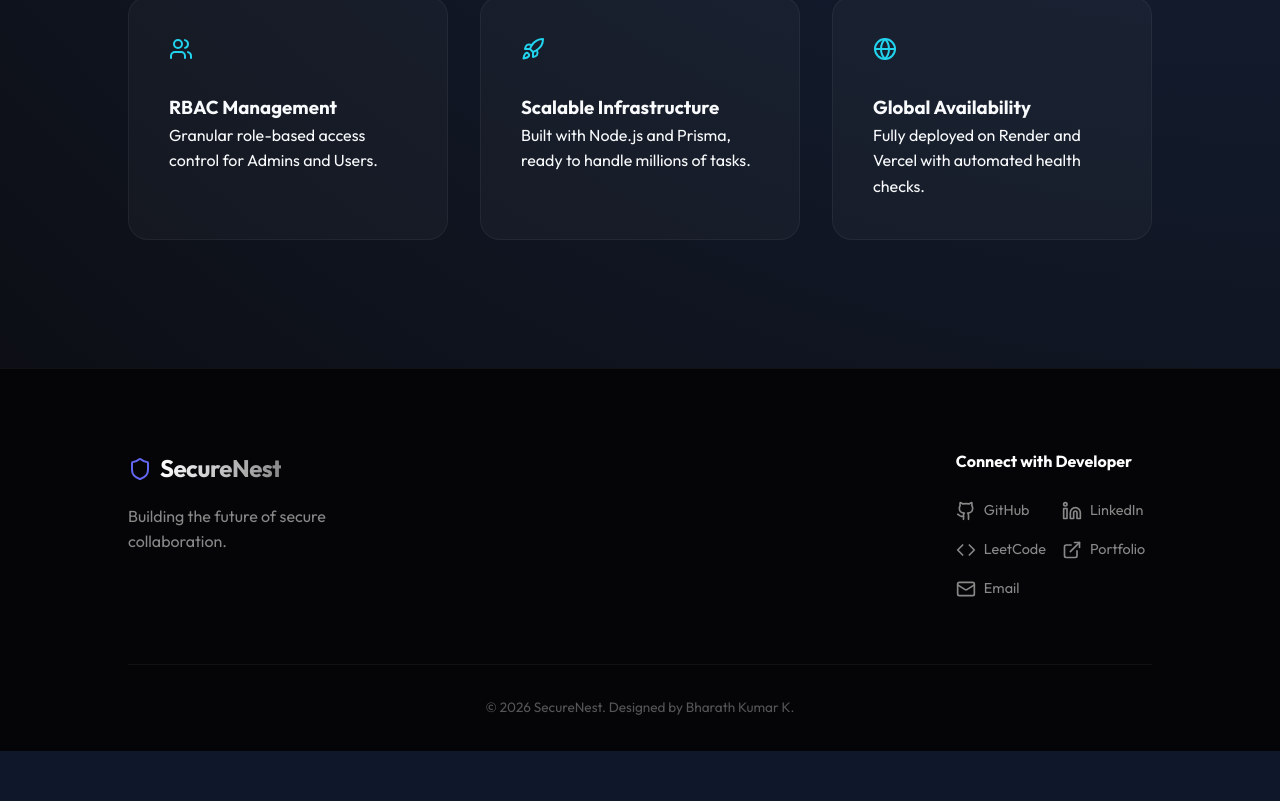
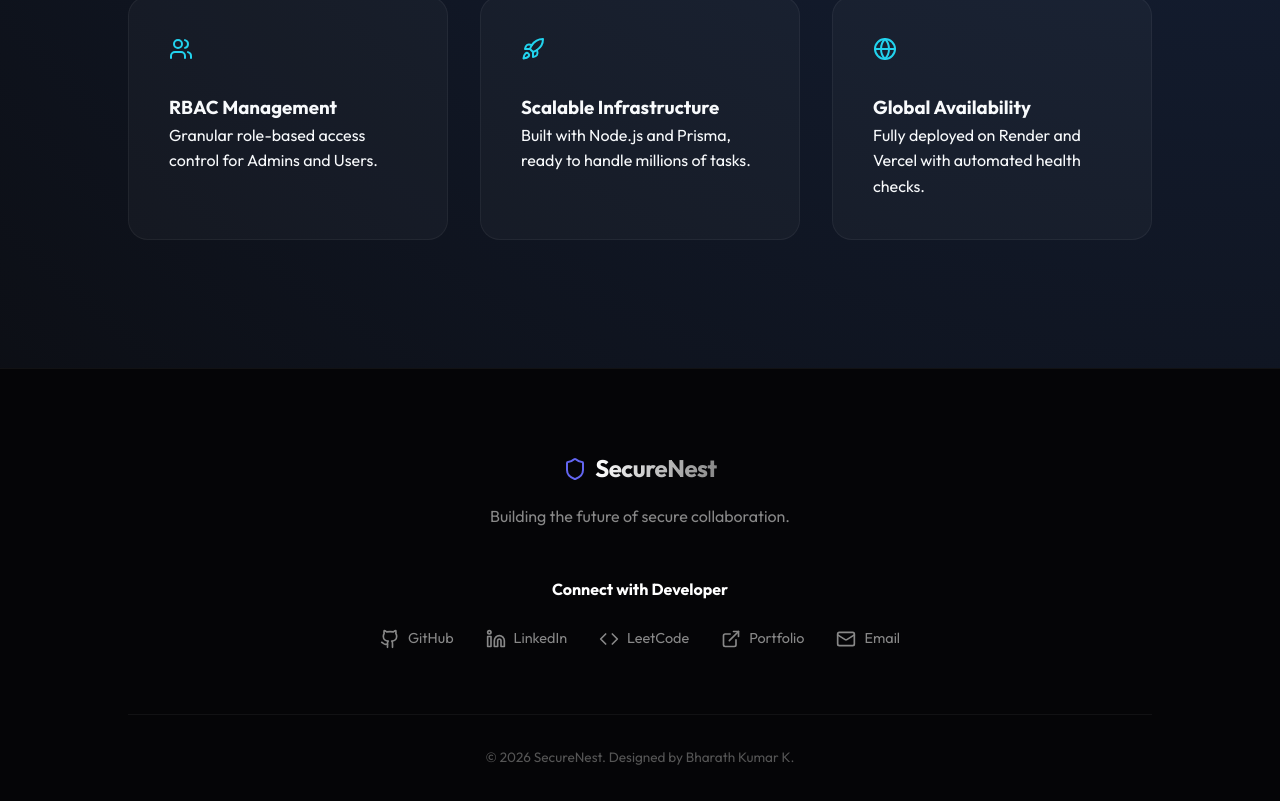
Before and after one commit to Bharath-Kumar-K-0930/SecureNest, a React (Vite) app in the folder client/: page / in a window 1280 px wide. Shown: the part 1075-1876 px from the top of the page. Before the commit the page ends 1826 px from the top, so only its background shows below. Built offline with nearby package versions, Linux system fonts and the light colour scheme; no server answers.

Commit message:
UI: Center align footer items and enhance logo layout

```diff
--- a/client/src/App.css
+++ b/client/src/App.css
@@ -469,25 +469,36 @@
 
 .footer-content {
     display: flex;
-    justify-content: space-between;
+    flex-direction: column;
+    align-items: center;
+    text-align: center;
+    gap: 3rem;
     margin-bottom: 4rem;
+}
+
+.footer-brand {
+    display: flex;
+    flex-direction: column;
+    align-items: center;
 }
 
 .footer-brand p {
     color: #888;
     margin-top: 1rem;
-    max-width: 250px;
+    max-width: 400px;
 }
 
 .footer-links h4 {
     margin-bottom: 1.5rem;
     color: #fff;
+    text-align: center;
 }
 
 .social-links {
-    display: grid;
-    grid-template-columns: 1fr 1fr;
-    gap: 1rem;
+    display: flex;
+    flex-wrap: wrap;
+    justify-content: center;
+    gap: 2rem;
 }
 
 .social-links a {
```
Also changed, not shown: 1 other file (tests, documents, lock files or other folders).
